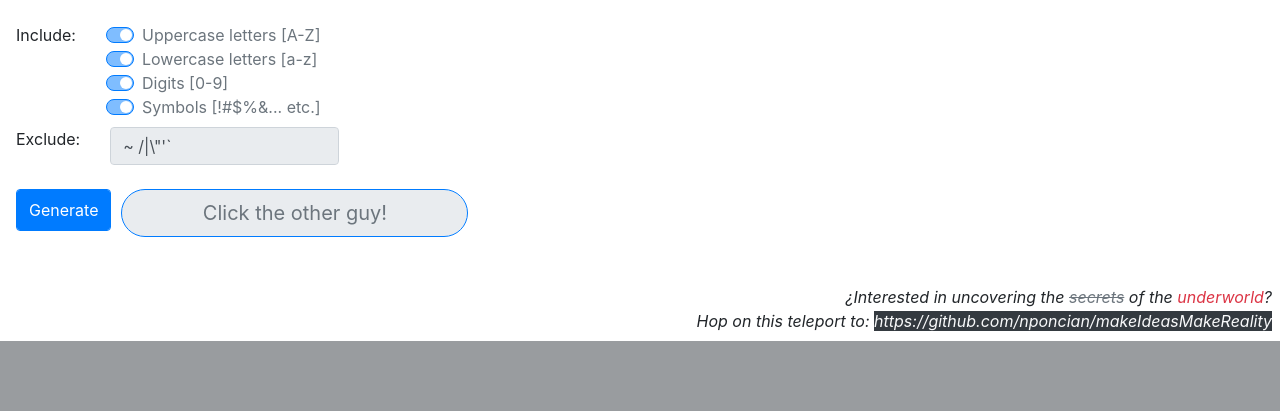
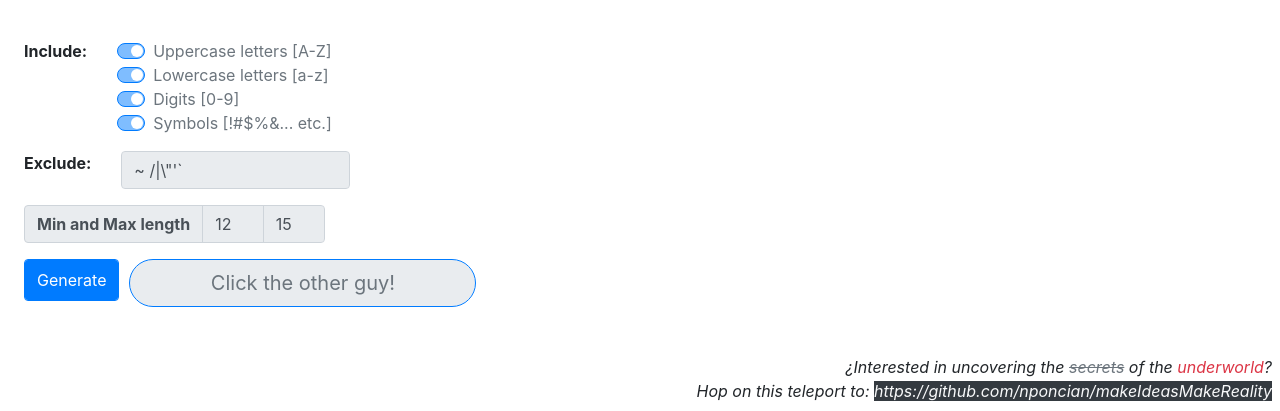
Before and after one commit to nponcian/MakeIdeasMakeReality, a Django app: page /service/text/generatecode/ in a window 1280 px wide. Shown: the part 601-1012 px from the top of the page. Before the commit the page ends 942 px from the top, so only its background shows below. Run offline with Django 3.2, Linux system fonts and the light colour scheme; some libraries are stand-ins or nearby versions.

Commit message:
Added minmax length input to generate code

```diff
--- a/text/templates/text/generateCode.html
+++ b/text/templates/text/generateCode.html
@@ -24,10 +24,10 @@
 
 {% block body %}
 
-<form class="m-3" method="POST" action="."> {% csrf_token %}
-    <fieldset class="form-group my-3" disabled>
-        <div class="row my-2">
-            <legend class="col-form-label col-auto pt-0">Include:</legend>
+<form class="m-4" method="POST" action="."> {% csrf_token %}
+    <fieldset class="form-group" disabled>
+        <div class="row mt-3">
+            <legend class="col-form-label col-auto pt-0 font-weight-bold">Include:</legend>
             <div class="col-sm-10">
                 <!-- <div class="form-check">
                     <input class="form-check-input" type="checkbox" value="" id="lettersCheckbox" checked>
@@ -51,14 +51,25 @@
                 </div>
             </div>
         </div>
-        <div class="form-group my-2 row">
-            <label class="col-form-label col-auto pt-0" for="excludeChars">Exclude:</label>
+        <div class="row mt-3">
+            <label class="col-form-label col-auto pt-0 font-weight-bold" for="excludeChars">Exclude:</label>
             <div class="col-auto">
                 <input type="text" class="form-control col-sm-10" id="excludeChars" value="~ /|\&quot'`">
             </div>
         </div>
     </fieldset>
-    <div class="form-group form-row my-3">
+
+    <div class="form-row mt-3">
+        <div class="col-sm-8 col-md-6 col-lg-4 col-xl-3 input-group">
+            <div class="input-group-prepend">
+                <span class="input-group-text font-weight-bold">Min and Max length</span>
+            </div>
+            <input type="number" min="1" step="1" value="12" aria-label="Min length" class="form-control" disabled>
+            <input type="number" min="1" step="1" value="15" aria-label="Max length" class="form-control" disabled>
+        </div>
+    </div>
+
+    <div class="form-group form-row mt-3">
         <div class="col-auto">
             <button type="submit" class="btn btn-primary form-control form-control-lg">Generate</button>
         </div>
```
